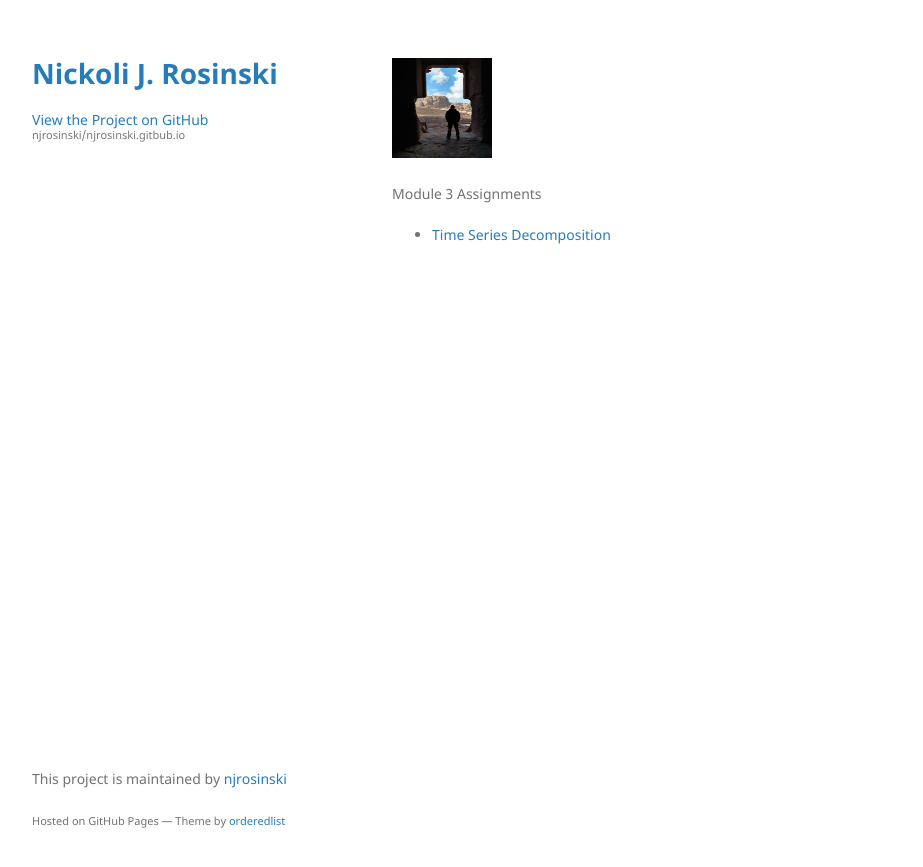
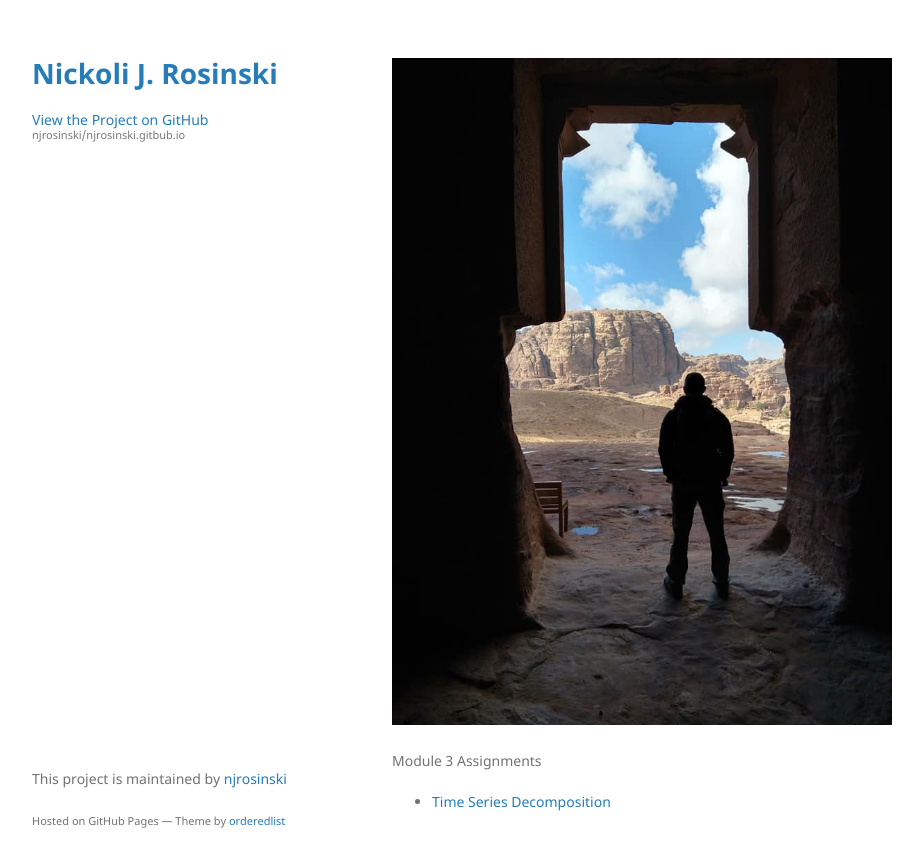
Before and after one commit to njrosinski/njrosinski.gitbub.io, a Jekyll site: the page built from index.md, in a window 1280 px wide. Shown: the top 867 px of the page, without its empty margins (178-1101 px from the left). Built offline with Jekyll 4.4.1, drawn with Linux system fonts in a browser that asks for light colours; our own code applies the rules of GitHub Pages for plain Markdown files.

Commit message:
Update index.md

```diff
--- a/index.md
+++ b/index.md
@@ -2,7 +2,8 @@
 Title:
 Description
 ---
-<img src="/images/petra.jpg" width="100" height="100">
+
+![Petra 2020](/images/petra.jpg)
 
 Module 3 Assignments
 - [Time Series Decomposition](/module3/index.md)
```
